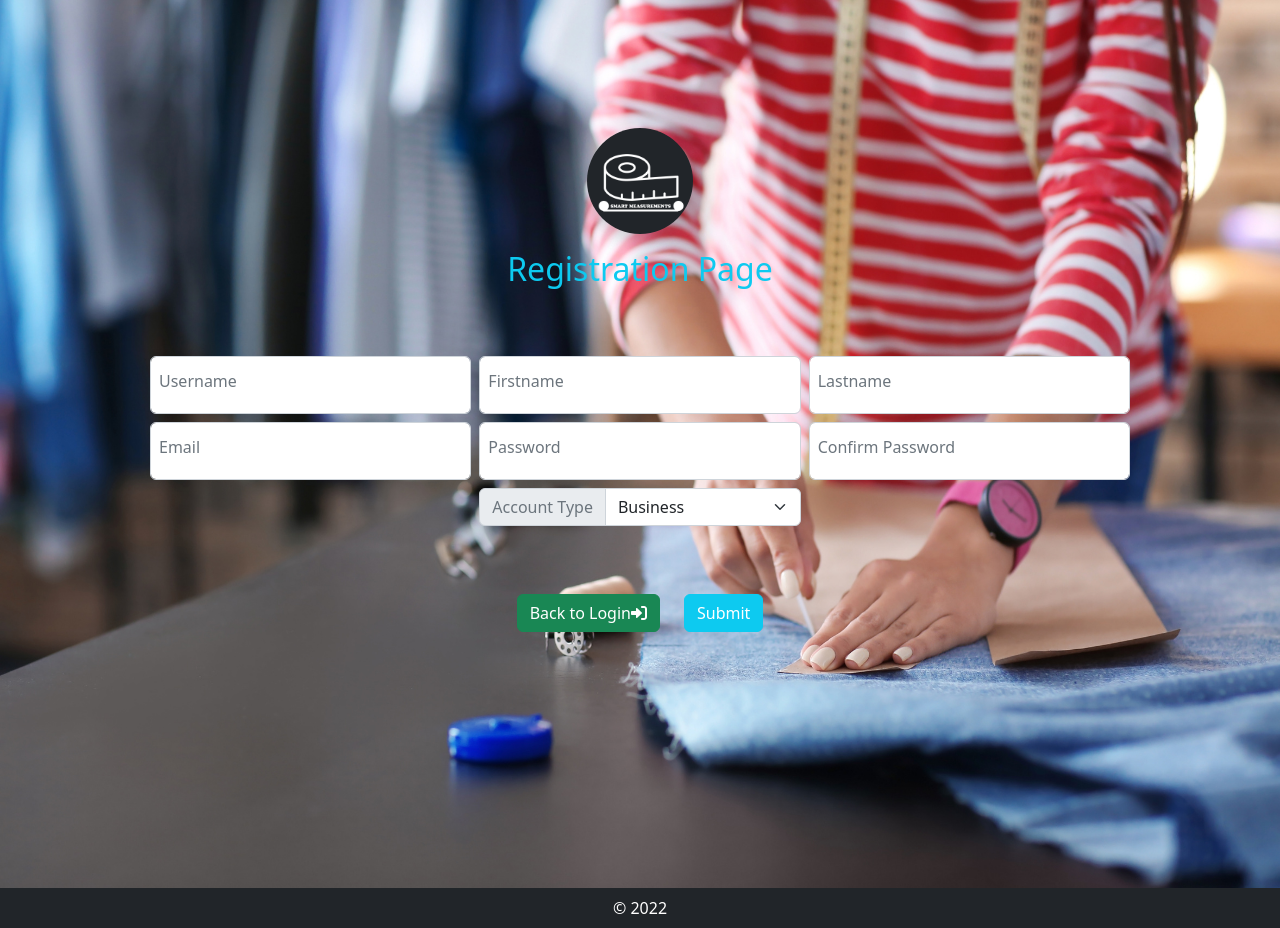
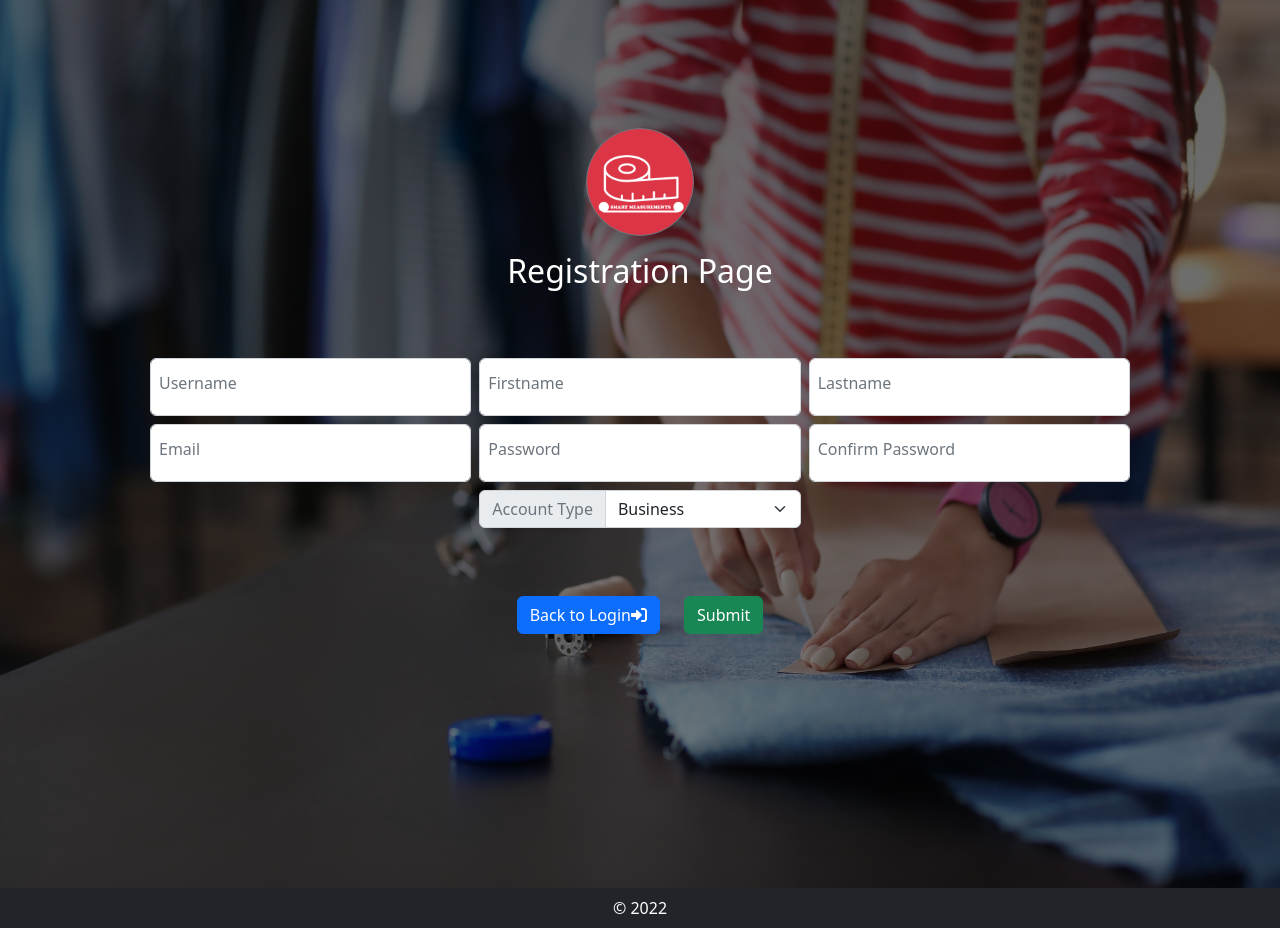
Before and after one commit to FittedSize/Measurement, a Django app: page /register_user/ in a window 1280 px wide. Run offline with Django 4.2, Linux system fonts and the light colour scheme.

Commit message:
update icon and display styles

```diff
--- a/app/templates/app/icon_heading.html
+++ b/app/templates/app/icon_heading.html
@@ -1,6 +1,6 @@
 {% load static %}
 <div class="text-center">
-  <a class="rounded-circle bg-dark d-inline-block p-2 shadow border-secondary" href="{% url home_page %}" >
+  <a class="rounded-circle bg-danger d-inline-block p-2 border border-secondary shadow border-secondary" href="{% url home_page %}" >
     <img src="{% static 'app/images/measureit_logo.png' %}" height="90" />
   </a>
 </div>
--- a/app/templates/app/login.html
+++ b/app/templates/app/login.html
@@ -16,7 +16,8 @@
 {% include 'app/icon_heading.html' %}
 
 <div class="container">
-  <h2 class="text-center text-info m-3">Login Page</h2>
+  <h2 class="text-center  m-3">
+    <span class="text-white rounded m-3">Login Page</span> </h2></h2>
 </div>
 
 {% include 'app/notifications.html' %}
--- a/app/templates/app/navbar.html
+++ b/app/templates/app/navbar.html
@@ -4,7 +4,7 @@
 <link rel="stylesheet" href="{% static 'app/css/main.css' %}">
 {% endblock %}
 
-<nav class="navbar navbar-expand-lg navbar-dark p-2 bg-dark fs-5" id="headerNav">
+<nav class="navbar navbar-expand-lg navbar-dark p-2 bg-danger fs-5" id="headerNav">
   <div class="container-fluid">
     <a class="navbar-brand d-block d-lg-none" href="{% url home_page %}">
       <img src="{% static 'app/images/measureit_logo.png' %}" height="80" />
--- a/app/templates/app/registration.html
+++ b/app/templates/app/registration.html
@@ -14,7 +14,8 @@
 {% block main %}
 {% include "app/icon_heading.html" %}
 <div class="container">
-  <h2 class="text-center text-info m-3">Registration Page</h2>
+  <h2 class="text-center m-3 justify-content-center align-items-center">
+    <span class="text-white rounded m-3">Registration Page</span> </h2>
 </div>
 
 <div class="container h-100">
@@ -72,10 +73,10 @@
 
 <div class="row justify-content-center align-items-center">
   <div class="col-auto text-center">
-    <a href="{% url 'login_page' %}" class="btn btn-auto  btn-success">Back to Login<i class="fa-solid fa-right-to-bracket"></i></a>
+    <a href="{% url 'login_page' %}" class="btn btn-auto  btn-primary ">Back to Login<i class="fa-solid fa-right-to-bracket"></i></a>
     </div>
 	<div class="col-auto text-center">
-	<button class="btn btn-auto  btn-info text-white">Submit </button>
+	<button class="btn btn-auto  btn-success text-white">Submit </button>
 	</div>
 	</div>
 	{% csrf_token %}
--- a/static/app/css/main.css
+++ b/static/app/css/main.css
@@ -2,7 +2,7 @@
 body{
   display: block;
   min-height: 100vh;
-  background-image:  url("/static/app/images/background1.png");
+  background:  linear-gradient(rgba(0,0,0,0.6),rgba(0,0,0,0.5)), url("/static/app/images/background1.png");
   background-repeat: no-repeat;
   background-size:100% 100%;
   position:relative;
@@ -11,6 +11,7 @@ body{
 
 #page-content{
   margin-top:8rem;
+  margin-bottom: 10rem;
 
 }
 
```
